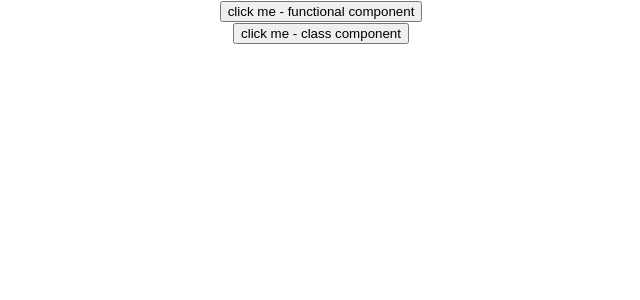
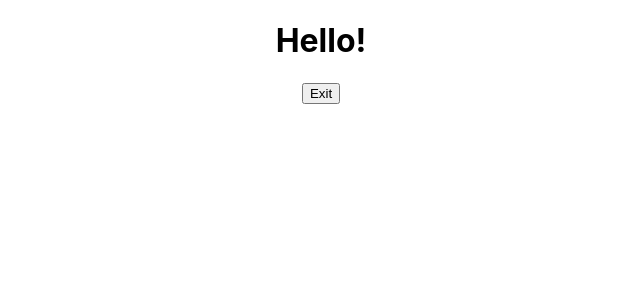
Before and after one commit to hogbergmarkus/first-react-project, a React (Create React App) app in the folder my-app/: page / in a window 1280 px wide. Shown: the top 300 px of the page, without its empty margins (319-959 px from the left). Built offline with nearby package versions, Linux system fonts and the light colour scheme.

Commit message:
Binding events for state updates

```diff
--- a/my-app/src/App.js
+++ b/my-app/src/App.js
@@ -1,12 +1,10 @@
 import "./App.css";
-import EventsClass from "./components/EventsClass";
-import EventsFunctional from "./components/EventsFunctional";
+import EventBinding from "./components/EventBinding";
 
 function App() {
     return (
         <div className="App">
-            <EventsFunctional />
-            <EventsClass />
+            <EventBinding />
         </div>
     );
 }
--- /dev/null
+++ b/my-app/src/components/EventBinding.js
@@ -0,0 +1,46 @@
+import React from "react";
+
+class EventBinding extends React.Component {
+    constructor(props) {
+        // Super calls the constructor for React.Component
+        super(props);
+        this.state = {
+            introduction: "Hello!",
+            buttonText: "Exit",
+        };
+        this.handleClick = this.handleClick.bind(this);
+    }
+
+    // handleClick() {
+    //     this.setState({
+    //         introduction: "Goodbye!",
+    //         buttonText: "Enter",
+    //     });
+    //     console.log(this.state.introduction);
+    // }
+
+    handleClick = () => {
+        this.setState({
+            introduction: "Goodbye!",
+            buttonText: "Enter",
+        });
+        console.log(this.state.introduction);
+    };
+
+    render() {
+        return (
+            <div>
+                <h1>
+                    {this.state.introduction} {this.props.greeting}
+                </h1>
+                {/* <button onClick={() => this.handleClick()}> */}
+                {/* <button onClick={this.handleClick.bind(this)}> */}
+                <button onClick={this.handleClick}>
+                    {this.state.buttonText}
+                </button>
+            </div>
+        );
+    }
+}
+
+export default EventBinding;
```
